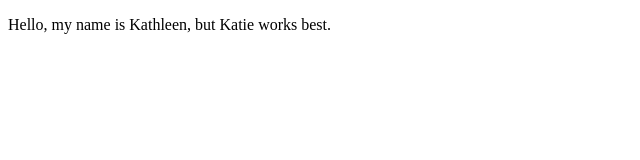
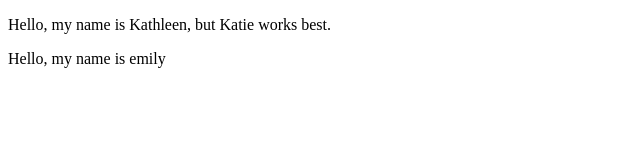
Before and after one commit to emmorga2007/Morgan_E_Hodges_K_Garcia_T_HW1, a plain HTML site: page index.html in a window 1280 px wide. Shown: the whole page, without its empty margins (0-640 px from the left). Drawn offline with Linux system fonts and the light colour scheme.

Commit message:
adding bioinfo

```diff
--- a/index.html
+++ b/index.html
@@ -7,6 +7,12 @@
 <body>
 	<section id="Katie">
 		<p>Hello, my name is Kathleen, but Katie works best.</p>
+
+	</section>
+
+	<section id="Emily">
+		<p>Hello, my name is emily</p>
+
 	</section>
 </body>
 </html>
```
